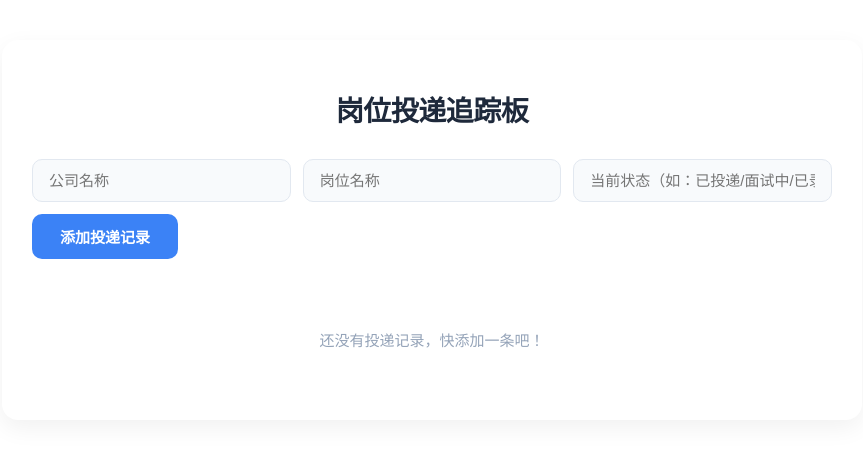
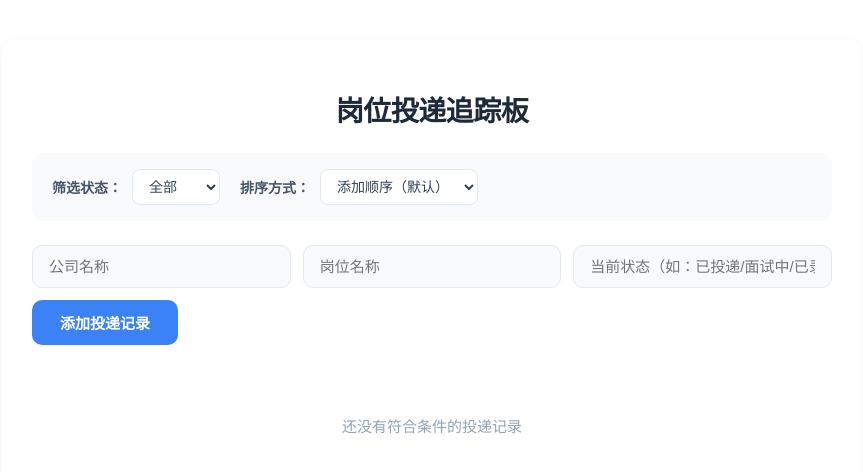
Before and after one commit to kzy-GUI/CareerPilot-AI, a Vue app: page /internship-tracker in a window 1280 px wide. Shown: the top 472 px of the page, without its empty margins (208-1071 px from the left). Built offline with nearby package versions, Linux system fonts and the light colour scheme.

Commit message:
Add filter and sort options

```diff
--- a/src/views/InternshipTracker.vue
+++ b/src/views/InternshipTracker.vue
@@ -1,6 +1,27 @@
 <template>
   <div class="tracker-container">
     <h1 class="page-title">岗位投递追踪板</h1>
+
+    <!-- 筛选与排序区域 -->
+    <div class="toolbar">
+      <div class="toolbar-item">
+        <label class="toolbar-label">筛选状态：</label>
+        <select v-model="selectedStatus" class="toolbar-select">
+          <option value="全部">全部</option>
+          <option value="已投递">已投递</option>
+          <option value="面试中">面试中</option>
+          <option value="已录用">已录用</option>
+        </select>
+      </div>
+      <div class="toolbar-item">
+        <label class="toolbar-label">排序方式：</label>
+        <select v-model="sortBy" class="toolbar-select">
+          <option value="">添加顺序（默认）</option>
+          <option value="company">按公司名排序</option>
+          <option value="job">按岗位名排序</option>
+        </select>
+      </div>
+    </div>
 
     <!-- 输入区域（原有功能不变） -->
     <div class="input-group">
@@ -25,14 +46,13 @@
       <button class="add-btn" @click="addRecord">添加投递记录</button>
     </div>
 
-    <!-- 记录卡片列表 -->
+    <!-- 记录卡片列表（渲染筛选排序后的结果） -->
     <div class="records-list">
       <div
-        v-for="(record, index) in records"
-        :key="index"
+        v-for="record in filteredSortedRecords"
+        :key="record.id"
         :class="['record-card', getStatusClass(record.status)]"
       >
-        <!-- 信息区域 -->
         <div class="card-info">
           <div class="card-field">
             <span class="card-label">公司：</span>
@@ -44,29 +64,26 @@
           </div>
           <div class="card-field">
             <span class="card-label">状态：</span>
-            <!-- 用动态样式突出状态，同时保留原有显示 -->
             <span class="card-status">{{ record.status }}</span>
           </div>
         </div>
 
-        <!-- 删除按钮：点击时把当前记录的索引传给删除函数 -->
-        <button class="delete-btn" @click="deleteRecord(index)">
-          删除
-        </button>
+        <!-- 删除按钮：传递整条记录对象，而不是索引，以兼容筛选排序场景 -->
+        <button class="delete-btn" @click="deleteRecord(record)">删除</button>
       </div>
 
       <!-- 没有记录时的空状态提示 -->
-      <div v-if="records.length === 0" class="empty-tip">
-        还没有投递记录，快添加一条吧！
+      <div v-if="filteredSortedRecords.length === 0" class="empty-tip">
+        还没有符合条件的投递记录
       </div>
     </div>
   </div>
 </template>
 
 <script setup>
-import { ref } from 'vue'
+import { ref, computed } from 'vue'
 
-// --- 响应式数据（原有部分） ---
+// ==================== 基础数据 ====================
 const companyInput = ref('')
 const jobInput = ref('')
 const statusInput = ref('')
@@ -77,11 +94,17 @@ const statusInput = ref('')
  * 数组能方便地：
  * 1. 按索引访问每一条；
  * 2. 用 push() 尾部追加，保持时间序；
- * 3. 配合 v-for 批量渲染成卡片。
+ * 3. 配合 v-for 批量渲染。
+ *
+ * 本次新增：每条记录都带一个唯一 id，方便在筛选和排序后仍能准确定位原始数据。
  */
 const records = ref([])
 
-// --- 添加记录（完全保留原有逻辑） ---
+// ==================== 筛选与排序状态 ====================
+const selectedStatus = ref('全部')        // 当前选中的筛选状态
+const sortBy = ref('')                    // 当前选中的排序字段：'company' | 'job' | ''
+
+// ==================== 添加记录（功能不变） ====================
 const addRecord = () => {
   const company = companyInput.value.trim()
   const job = jobInput.value.trim()
@@ -94,10 +117,11 @@ const addRecord = () => {
 
   /**
    * 每条记录为什么用对象？
-   * 一条记录包含公司、岗位、状态等多个关联属性，
-   * 用对象可以清晰地打包在一起，访问时直接点属性名，远比维护多个分离数组方便。
+   * 一条记录包含多个关联属性（公司、岗位、状态），
+   * 用对象可以打包在一起，访问清晰，并方便携带唯一 id。
    */
   records.value.push({
+    id: Date.now() + Math.random(),  // 简单唯一标识
     company,
     job,
     status
@@ -109,34 +133,65 @@ const addRecord = () => {
   statusInput.value = ''
 }
 
-// --- 删除记录 ---
+// ==================== 删除记录 ====================
 /**
- * @param {number} index - 要从数组中删除的元素的索引
- *
- * splice 的作用：
- * `records.value.splice(index, 1)` 会从 records 数组的第 index 位开始，
- * 删除 1 个元素，并自动触发 Vue 的响应式更新，从界面上移除对应的卡片。
+ * 删除一条记录，接收记录对象而不是索引。
+ * 这样即使当前渲染的列表经过了筛选和排序，仍能准确删除原始数组中的对应项。
  */
-const deleteRecord = (index) => {
-  records.value.splice(index, 1)
+const deleteRecord = (record) => {
+  // 在原始数组中查找当前记录对象的索引
+  const index = records.value.findIndex(item => item.id === record.id)
+  if (index !== -1) {
+    // splice(起始位置, 删除个数) 会从数组中移除该元素，并触发响应式更新
+    records.value.splice(index, 1)
+  }
 }
 
-// --- 根据状态返回不同的 CSS 类名 ---
-/**
- * 动态 class 绑定的原理：
- * 我们在模板里使用 `:class="['record-card', getStatusClass(record.status)]"`，
- * Vue 会实时调用 getStatusClass 函数，根据当前记录的状态字符串返回对应的类名。
- * 这样当每条记录的状态不同时，卡片就会自动应用不同的背景色和左边框色。
- */
+// ==================== 状态背景色映射 ====================
 const getStatusClass = (status) => {
-  // 为了匹配更稳健，可以忽略前后空格
   const s = status.trim()
   if (s === '已投递') return 'status-pending'
   if (s === '面试中') return 'status-interview'
   if (s === '已录用') return 'status-offer'
-  // 其他状态默认无特殊背景
   return ''
 }
+
+// ==================== 计算属性：筛选 + 排序后的列表 ====================
+/**
+ * 先根据 selectedStatus 筛选，再根据 sortBy 排序。
+ * 使用 computed 保证当 records、筛选条件或排序方式变化时，界面自动更新。
+ */
+const filteredSortedRecords = computed(() => {
+  // 第一步：筛选
+  let result = records.value.filter(record => {
+    /**
+     * filter() 方法会遍历数组中的每一个元素，并返回一个新数组，
+     * 新数组中只包含那些让回调函数返回 true 的元素。
+     * 这里如果 selectedStatus 是 '全部'，保留所有记录；
+     * 否则只保留 status 完全匹配的那一部分。
+     */
+    if (selectedStatus.value === '全部') return true
+    return record.status.trim() === selectedStatus.value
+  })
+
+  // 第二步：排序（只在 sortBy 不为空时进行）
+  if (sortBy.value) {
+    /**
+     * sort() 方法会直接对原数组进行排序，并返回排序后的数组。
+     * 为了保证不修改 computed 内部产生的临时数组（导致副作用），
+     * 我们先 slice() 浅拷贝一份，再在拷贝上调用 sort。
+     * 排序字段：'company' 按公司名升序，'job' 按岗位名升序。
+     * localeCompare() 能正确处理中文字符串比较。
+     */
+    result = result.slice().sort((a, b) => {
+      const fieldA = a[sortBy.value] || ''
+      const fieldB = b[sortBy.value] || ''
+      return fieldA.localeCompare(fieldB, 'zh')
+    })
+  }
+
+  return result
+})
 </script>
 
 <style scoped>
@@ -154,9 +209,49 @@ const getStatusClass = (status) => {
   font-size: 28px;
   font-weight: 700;
   color: #1e293b;
-  margin-bottom: 30px;
+  margin-bottom: 24px;
   text-align: center;
   letter-spacing: -0.5px;
+}
+
+/* 工具栏（筛选 & 排序） */
+.toolbar {
+  display: flex;
+  flex-wrap: wrap;
+  gap: 20px;
+  margin-bottom: 24px;
+  background: #f8fafc;
+  border-radius: 12px;
+  padding: 16px 20px;
+}
+
+.toolbar-item {
+  display: flex;
+  align-items: center;
+  gap: 10px;
+}
+
+.toolbar-label {
+  font-size: 14px;
+  font-weight: 600;
+  color: #475569;
+  white-space: nowrap;
+}
+
+.toolbar-select {
+  padding: 8px 12px;
+  border: 1px solid #e2e8f0;
+  border-radius: 8px;
+  font-size: 14px;
+  color: #334155;
+  background: white;
+  cursor: pointer;
+  outline: none;
+}
+
+.toolbar-select:focus {
+  border-color: #3b82f6;
+  box-shadow: 0 0 0 3px rgba(59, 130, 246, 0.15);
 }
 
 /* 输入区域 */
@@ -213,19 +308,15 @@ const getStatusClass = (status) => {
   gap: 14px;
 }
 
-/*
- * 基础卡片样式：去掉固定的左边框颜色，
- * 改用左侧边框宽度和圆角，颜色由状态类控制
- */
 .record-card {
   display: flex;
   align-items: center;
   justify-content: space-between;
   gap: 20px;
   padding: 16px 20px;
-  border-left: 6px solid transparent; /* 默认透明，具体颜色由状态类设置 */
+  border-left: 6px solid transparent;
   border-radius: 12px;
-  background: #f8fafc; /* 无状态时的默认背景 */
+  background: #f8fafc;
   transition: box-shadow 0.2s, transform 0.1s, background 0.2s;
 }
 
@@ -234,7 +325,6 @@ const getStatusClass = (status) => {
   transform: translateY(-1px);
 }
 
-/* 信息区域（公司/岗位/状态） */
 .card-info {
   display: flex;
   flex-wrap: wrap;
@@ -265,12 +355,11 @@ const getStatusClass = (status) => {
   font-size: 13px;
   padding: 4px 12px;
   border-radius: 20px;
-  background: #e2e8f0; /* 默认灰底 */
+  background: #e2e8f0;
   color: #334155;
   white-space: nowrap;
 }
 
-/* 删除按钮 */
 .delete-btn {
   background: none;
   border: 1px solid #e2e8f0;
@@ -290,25 +379,22 @@ const getStatusClass = (status) => {
   color: #dc2626;
 }
 
-/* ============================== */
-/* 状态对应的背景色 + 左边框色 */
-/* ============================== */
+/* 状态背景色（保持不变） */
 .record-card.status-pending {
-  background: #eff6ff;      /* 淡蓝背景 */
-  border-left-color: #3b82f6; /* 蓝色左边框 */
+  background: #eff6ff;
+  border-left-color: #3b82f6;
 }
 
 .record-card.status-interview {
-  background: #fff7ed;      /* 淡橙背景 */
-  border-left-color: #f97316; /* 橙色左边框 */
+  background: #fff7ed;
+  border-left-color: #f97316;
 }
 
 .record-card.status-offer {
-  background: #f0fdf4;      /* 淡绿背景 */
-  border-left-color: #22c55e; /* 绿色左边框 */
+  background: #f0fdf4;
+  border-left-color: #22c55e;
 }
 
-/* 如果需要，可以覆盖状态下状态标签的颜色（可选） */
 .status-pending .card-status {
   background: #dbeafe;
   color: #1e40af;
@@ -324,7 +410,7 @@ const getStatusClass = (status) => {
   color: #15803d;
 }
 
-/* 空状态提示 */
+/* 空状态 */
 .empty-tip {
   text-align: center;
   color: #94a3b8;
```
